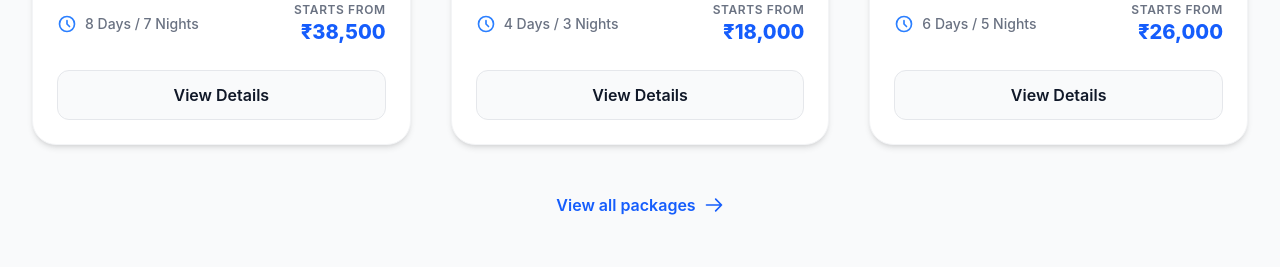
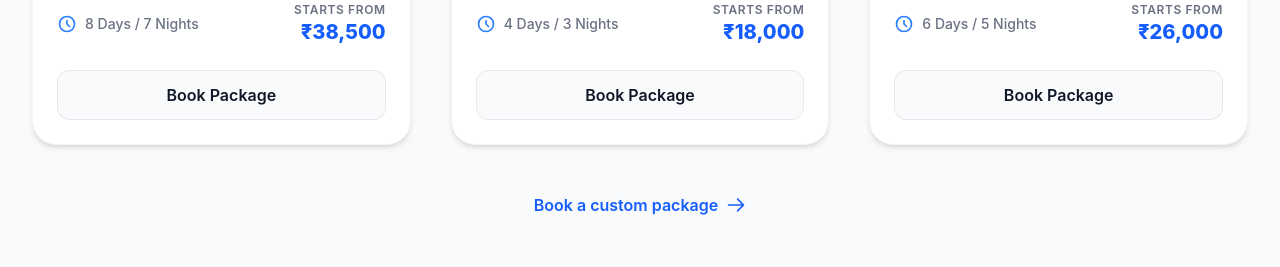
Before and after one commit to rihanpathan23/Tours-and-Travel-Client-project, a React (Vite) app: page / in a window 1280 px wide. Shown: the part 5508-5775 px from the top of the page. Built offline with nearby package versions, Linux system fonts and the light colour scheme.

Commit message:
changes destination and tour package file

```diff
--- a/src/components/Destinations.jsx
+++ b/src/components/Destinations.jsx
@@ -58,9 +58,24 @@ const Destinations = () => {
     }
   ];
 
-  // Fallback image in case a URL fails to load
+  // Fallback image
   const handleImageError = (e) => {
     e.target.src = 'https://images.unsplash.com/photo-1469854523086-cc02fe5d8800?ixlib=rb-4.0.3&auto=format&fit=crop&w=800&q=80';
+  };
+
+  // Scroll function to redirect to Packages section
+  const handleExplore = () => {
+    const packagesSection = document.getElementById('packages');
+    if (packagesSection) {
+      const offset = 80; // Navbar height offset
+      const elementPosition = packagesSection.getBoundingClientRect().top;
+      const offsetPosition = elementPosition + window.pageYOffset - offset;
+
+      window.scrollTo({
+        top: offsetPosition,
+        behavior: 'smooth'
+      });
+    }
   };
 
   return (
@@ -112,8 +127,11 @@ const Destinations = () => {
                   {destination.description}
                 </p>
 
-                {/* Button */}
-                <button className="inline-flex items-center justify-center w-full bg-blue-50 hover:bg-blue-600 text-blue-600 hover:text-white font-semibold py-3.5 px-6 rounded-xl transition-all duration-300 focus:outline-none focus:ring-2 focus:ring-offset-2 focus:ring-blue-600">
+                {/* Button updated with onClick handler */}
+                <button
+                  onClick={handleExplore}
+                  className="inline-flex items-center justify-center w-full bg-blue-50 hover:bg-blue-600 text-blue-600 hover:text-white font-semibold py-3.5 px-6 rounded-xl transition-all duration-300 focus:outline-none focus:ring-2 focus:ring-offset-2 focus:ring-blue-600 cursor-pointer"
+                >
                   <span>Explore Destination</span>
                   <svg className="w-5 h-5 ml-2 transform transition-transform group-hover:translate-x-1" fill="none" viewBox="0 0 24 24" stroke="currentColor">
                     <path strokeLinecap="round" strokeLinejoin="round" strokeWidth="2" d="M17 8l4 4m0 0l-4 4m4-4H3" />
--- a/src/components/TourPackages.jsx
+++ b/src/components/TourPackages.jsx
@@ -99,6 +99,21 @@ const TourPackages = () => {
     e.target.src = 'https://images.unsplash.com/photo-1469854523086-cc02fe5d8800?ixlib=rb-4.0.3&auto=format&fit=crop&w=800&q=80';
   };
 
+  // Scroll function to redirect to Booking section
+  const handleViewDetails = () => {
+    const bookingSection = document.getElementById('booking');
+    if (bookingSection) {
+      const offset = 80; // Navbar ki height compensate karne ke liye
+      const elementPosition = bookingSection.getBoundingClientRect().top;
+      const offsetPosition = elementPosition + window.pageYOffset - offset;
+
+      window.scrollTo({
+        top: offsetPosition,
+        behavior: 'smooth'
+      });
+    }
+  };
+
   return (
     <section id="packages" className="py-24 bg-gray-50">
       <div className="max-w-7xl mx-auto px-4 sm:px-6 lg:px-8">
@@ -174,9 +189,12 @@ const TourPackages = () => {
                   </div>
                 </div>
 
-                {/* Action Button */}
-                <button className="w-full bg-gray-50 hover:bg-blue-600 text-gray-900 hover:text-white border border-gray-200 hover:border-blue-600 font-semibold py-3 px-4 rounded-xl transition-all duration-300 focus:outline-none focus:ring-2 focus:ring-offset-2 focus:ring-blue-600">
-                  View Details
+                {/* Action Button updated with onClick handler */}
+                <button
+                  onClick={handleViewDetails}
+                  className="w-full bg-gray-50 hover:bg-blue-600 text-gray-900 hover:text-white border border-gray-200 hover:border-blue-600 font-semibold py-3 px-4 rounded-xl transition-all duration-300 focus:outline-none focus:ring-2 focus:ring-offset-2 focus:ring-blue-600 cursor-pointer"
+                >
+                  Book Package
                 </button>
               </div>
             </div>
@@ -185,8 +203,11 @@ const TourPackages = () => {
 
         {/* View All Button */}
         <div className="text-center mt-12">
-          <button className="inline-flex items-center justify-center space-x-2 text-blue-600 font-semibold hover:text-blue-800 transition-colors duration-200">
-            <span>View all packages</span>
+          <button
+            onClick={handleViewDetails}
+            className="inline-flex items-center justify-center space-x-2 text-blue-600 font-semibold hover:text-blue-800 transition-colors duration-200 cursor-pointer"
+          >
+            <span>Book a custom package</span>
             <svg className="w-5 h-5" fill="none" viewBox="0 0 24 24" stroke="currentColor">
               <path strokeLinecap="round" strokeLinejoin="round" strokeWidth="2" d="M14 5l7 7m0 0l-7 7m7-7H3" />
             </svg>
```
